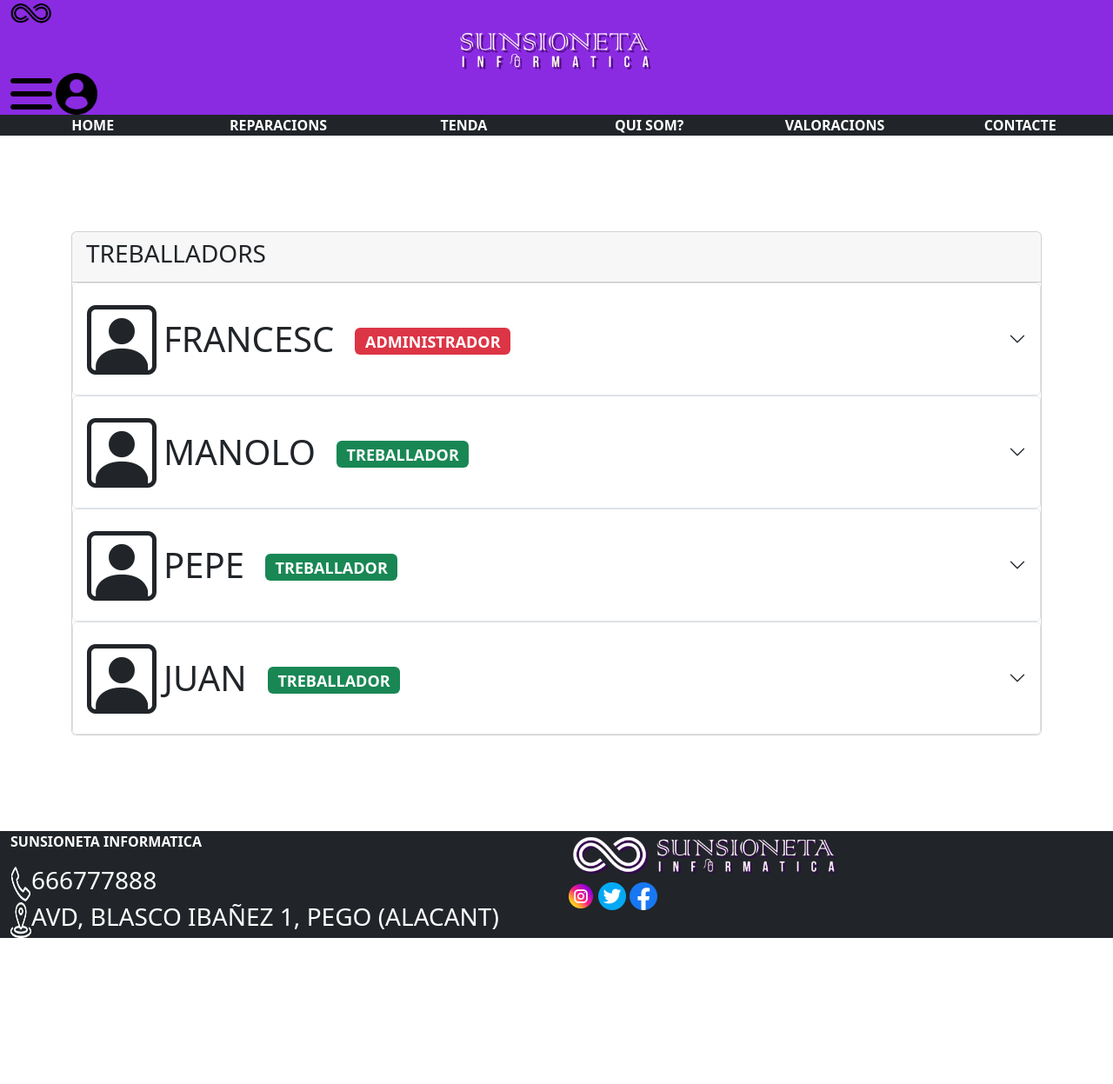
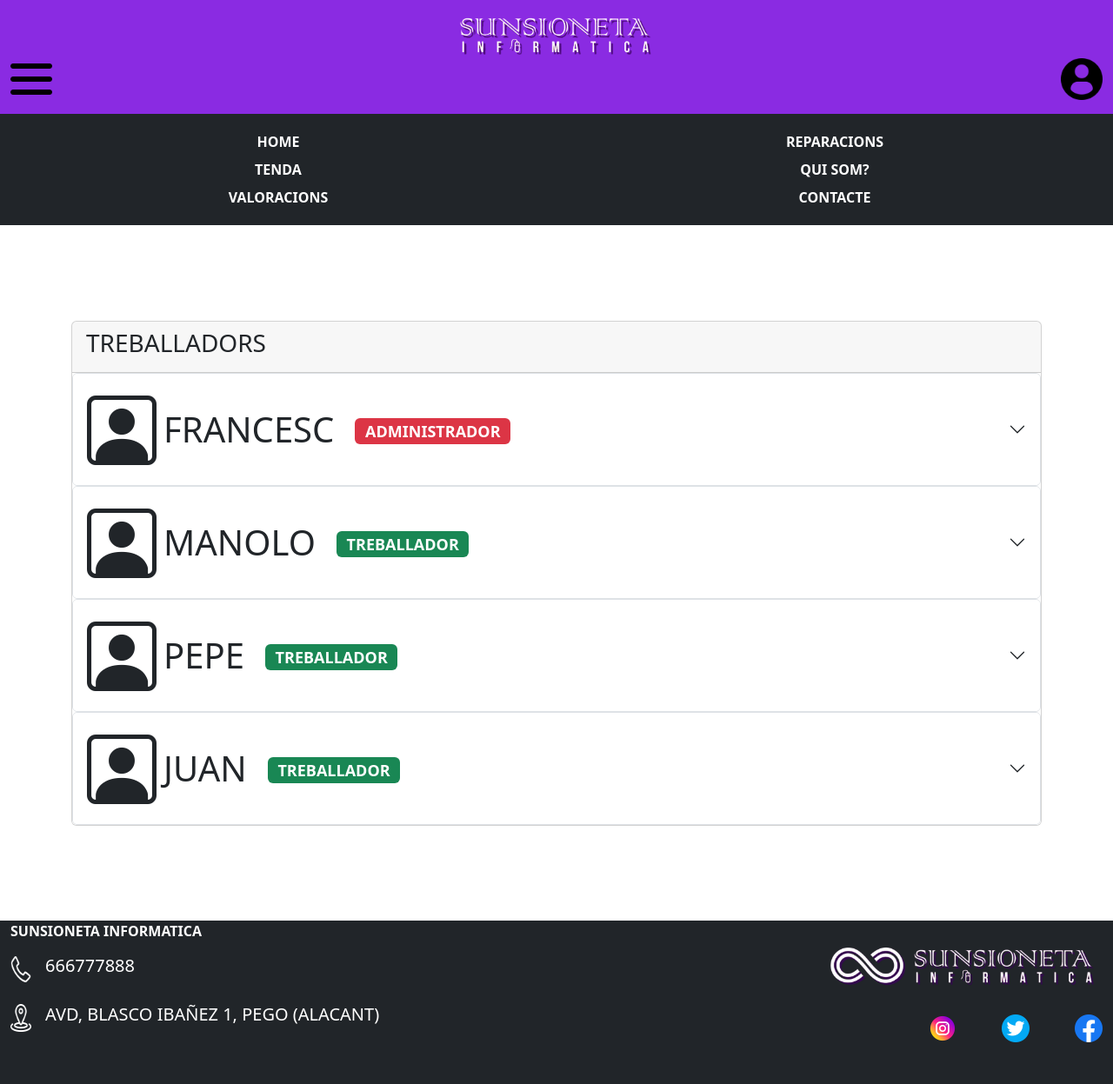
Before and after one commit to nandosendraa/Web-Sunsioneta, a plain HTML site: page treballadors.html in a window 1280 px wide. Shown: the whole page at 87% size. Before the commit the page ends 1079 px from the top, so only its background shows below. Drawn offline with nearby package versions, Linux system fonts and the light colour scheme.

Commit message:
responsive header footer bootstrap

```diff
--- /dev/null
+++ b/burger.js
@@ -0,0 +1,13 @@
+window.onload = main;
+var amagat = false;
+
+function main(){
+    document.getElementById('menu').addEventListener('click',burger)
+}
+
+function burger(){
+    if (!amagat)
+        document.getElementById('nav').setAttribute('class','d-none')
+    else
+        document.getElementById('nav').setAttribute('class','')
+}
--- a/css/contacte.css
+++ b/css/contacte.css
@@ -31,7 +31,8 @@ textarea{
 }
 
 .info{
-    background-image: linear-gradient(153deg, blueviolet 0%, #645a88 95%);
+   /* background-image: linear-gradient(153deg, blueviolet 0%, #645a88 95%);*/
+   background-color: #754672;
     color: white;
     text-align: center;
     padding: 3rem 0;
@@ -48,7 +49,7 @@ textarea{
 table{
     border-collapse: collapse;
     width: 100%;
-    background-color: white;
+    background-color: #C5A1BB;
     color: black;
 }
 th , td{
--- a/css/header-footer-bootstrap.css
+++ b/css/header-footer-bootstrap.css
@@ -37,3 +37,17 @@ header img{
 footer img{
     width: 20rem;
 }
+
+
+
+@media only screen and (max-width: 767px) {
+    /* For mobile phones: */
+  }
+
+  @media only screen and (min-width: 768px) {
+    /* For tablets and */
+
+    .usuario{
+
+    }
+  }
--- a/css/header-footer.css
+++ b/css/header-footer.css
@@ -8,7 +8,7 @@ nav{
     padding-top: 1rem;
     padding-bottom: 1rem;
     text-align: center;
-    background-color: #151617;
+    background-color: #195E80;
 }
 nav a{
     margin: 0rem 4rem;
@@ -74,7 +74,8 @@ header{
     padding-top: 1rem;
     padding-bottom: 1rem;
     text-align: center;
-    background-image: linear-gradient(153deg, blueviolet 0%, #645a88 95%);
+    background-color: #784170;
+   /* background-image: linear-gradient(153deg, blueviolet 0%, #645a88 95%);*/
 }
 
 header img{
@@ -84,7 +85,7 @@ header img{
 footer{
     margin-top: 1rem;
     color: white;
-    background-color: #151617;
+    background-color: #10415F;
     font-size: 0.8rem;
 }
 
--- a/css/horaris.css
+++ b/css/horaris.css
@@ -2,7 +2,7 @@
     text-align: center;
 }
 .verd{
-    background-color: rgb(0, 255, 0);
+    background-color: #C69FBB;
 }
 
 .icono img{
@@ -29,7 +29,7 @@ th,td{
 }
 
 .negre{
-    background-color: rgb(31, 31, 31);
+    background-color: #0F405D;
     color: white;
 }
 
--- a/treballadors.html
+++ b/treballadors.html
@@ -9,6 +9,7 @@
     <link rel="stylesheet" href="css/header-footer-bootstrap.css">
     <link rel="stylesheet" href="https://cdn.jsdelivr.net/npm/bootstrap@5.2.3/dist/css/bootstrap.min.css">
     <link rel="stylesheet" href="https://cdn.jsdelivr.net/npm/bootstrap-icons@1.10.3/font/bootstrap-icons.css">
+    <script src="burger.js"></script>
 
     <title>Treballadors</title>
 </head>
@@ -18,53 +19,60 @@
         <div class="container-fluid pt-xxl-3 pb-xxl-4 morat">
             <div class="row">
                 <div class="col-xxl-2 logo">
-                    <div class="pt-xxl-2 ps-xxl-5">
+                    <div class="pt-xxl-2 ps-xxl-5 d-xxl-block d-none">
                         <a href="index.html"><img src="img/logo.png" alt="logo"></a>
                     </div>
                 </div>
                 <div class="col-xxl-8 titol">
-                    <div class="text-center">
+                    <div class="text-center pt-xxl-0 pt-3">
                         <img src="img/titol.png" alt="titol">
                     </div>
                 </div>
-                <div class="col-xxl-2">
+                <div class="col-xxl-2 d-xxl-block d-none">
                     <div class="ps-xxl-5 ms-xxl-5">
                         <img class="menu d-xxl-none" src="img/menu.png" alt="menu">
                         <a class="usuario" href="login.html"><img src="img/usuario-de-perfil.png" alt="usuario"></a>
                     </div>
                 </div>
+                <div class="col-xxl-2 d-xxl-none pb-3">
+                    <div class="row">
+                        <div class="col-6"><img id="menu" class="menu d-xxl-none" src="img/menu.png" alt="menu"></div>
+                        <div class="col-6 text-end"><a class="usuario" href="login.html"><img src="img/usuario-de-perfil.png" alt="usuario"></a></div>
+                    </div>
+                    </div>
+                </div>
             </div>
         </div>
     </header>
-    <nav>
-        <div class="container-fluid bg-dark pt-xxl-3 pb-xxl-3">
+    <nav id="nav">
+        <div class="container-fluid bg-dark pt-3 pb-3">
             <div class="row text-center">
-                <div class="col-2">
+                <div class="col-xxl-2 col-md-6 col-12 pt-1 pb-1">
                     <div>
                         <a class="text-decoration-none text-white fw-bold" href="index.html">HOME</a>
                     </div>
                 </div>
-                <div class="col-2">
+                <div class="col-xxl-2 col-md-6 col-12 pt-1 pb-1">
                     <div>
                         <a class="text-decoration-none text-white fw-bold" href="reparacions.html">REPARACIONS</a>
                     </div>
                 </div>
-                <div class="col-2">
+                <div class="col-xxl-2 col-md-6 col-12 pt-1 pb-1">
                     <div>
                         <a class="text-decoration-none text-white fw-bold" href="tenda.html">TENDA</a>
                     </div>
                 </div>
-                <div class="col-2">
+                <div class="col-xxl-2 col-md-6 col-12 pt-1 pb-1">
                     <div>
                         <a class="text-decoration-none text-white fw-bold" href="quisom.html">QUI SOM?</a>
                     </div>
                 </div>
-                <div class="col-2">
+                <div class="col-xxl-2 col-md-6 col-12 pt-1 pb-1">
                     <div>
                         <a class="text-decoration-none text-white fw-bold" href="valoracions.html">VALORACIONS</a>
                     </div>
                 </div>
-                <div class="col-2">
+                <div class="col-xxl-2 col-md-6 col-12 pt-1 pb-1">
                     <div>
                         <a class="text-decoration-none text-white fw-bold" href="contacte.html">CONTACTE</a>
                     </div>
@@ -229,20 +237,20 @@
             <div class="row">
                 <div class="col-6 esquerre text-white">
                     <p class="fw-bold pt-xxl-4">SUNSIONETA INFORMATICA</p>
-                    <div class="d-flex">
+                    <div class="d-flex pb-4">
                         <img class="icono" src="img/llamada-telefonica.png" alt="telefono">
-                        <h3>666777888</h3>
+                        <h5 class="ps-3">666777888</h5>
                     </div>
                     <div class="d-flex">
                         <img src="img/ubicacion.png" alt="ubicacion">
-                        <h3>AVD, BLASCO IBAÑEZ 1, PEGO (ALACANT)</h3>
+                        <h5 class="ps-3">AVD, BLASCO IBAÑEZ 1, PEGO (ALACANT)</h5>
                     </div>
                 </div>
-                <div class="col-6 dreta">
-                    <img src="img/logo-gran.png" alt="logo-gran">
-                    <div class="social">
-                        <a href="https://instagram.com"><img src="img/instagram.png" alt="instagram"></a>
-                        <a href="https://twitter.com"><img src="img/twitter.png" alt="twitter"></a>
+                <div class="col-6 dreta text-end">
+                    <img class="mt-4" src="img/logo-gran.png" alt="logo-gran">
+                    <div class="social pt-4 pb-5">
+                        <a class="pe-5" href="https://instagram.com"><img src="img/instagram.png" alt="instagram"></a>
+                        <a class="pe-5" href="https://twitter.com"><img src="img/twitter.png" alt="twitter"></a>
                         <a href="https://facebook.com"><img src="img/facebook.png" alt="facebook"></a>
                     </div>
                 </div>
```
Also changed, not shown: audio.js (added, +12 -0 lines), ofertes.html (+28 -19 lines), tenda.html (+11 -9 lines).
